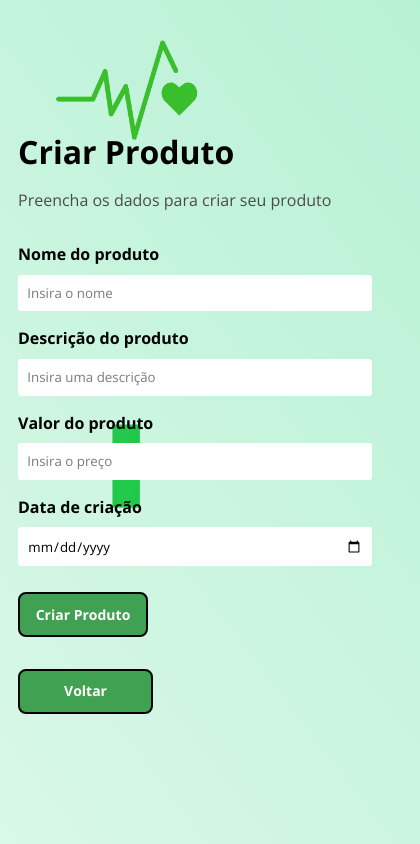
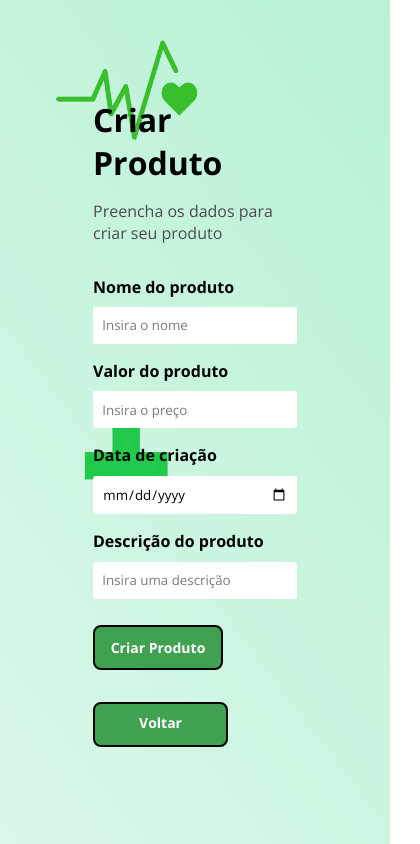
Before and after one commit to Victor87dev/salvus-project, a React (Vite) app in the folder frontend/: page /novo_produto in a window 390 px wide. Shown: the whole page, 420 px wide, since content can reach past the window. Built offline with nearby package versions, Linux system fonts and the light colour scheme.

Commit message:
perf: responsividade produto

```diff
--- a/frontend/src/components/pages/NewProduct/NewProduct.css
+++ b/frontend/src/components/pages/NewProduct/NewProduct.css
@@ -15,3 +15,15 @@
 .newproject_container p {
     color: #4b4b4b;
 }
+
+@media screen and (max-width: 470px){
+   .newproject_container{
+    width: 400px;
+   }
+}
+
+@media screen and (max-width: 420px){
+    .newproject_container{
+        width: 300px;
+       }
+}
--- a/frontend/src/components/pages/Product/ProductCard.css
+++ b/frontend/src/components/pages/Product/ProductCard.css
@@ -93,7 +93,7 @@
 }
 .product_card_actions a,
 .product_card_actions button{
- padding: .6em 1em;
+ padding: .4em;
  font-size: .8em;
 }
 .product_card_actions{
@@ -106,6 +106,10 @@
 .product_card_actions button{
  padding: .6em 1em;
  font-size: .6em;
+}
+
+.product_card_actions{
+margin-left: 10px;
 }
 }
 
@@ -140,14 +144,14 @@
 }
 
 .product_card_actions{
-  margin-left: -3px;
+  margin-left: 8px;
 }
 
 }
 
 @media screen and (max-width: 315px){
 .product_card_actions{
-  margin-left: -8px;
+  margin-left: 8px;
 }
 
 }
--- a/frontend/src/components/pages/Product/ProductCard.jsx
+++ b/frontend/src/components/pages/Product/ProductCard.jsx
@@ -21,13 +21,14 @@ const ProductCard = ({id, nome, descricao, preco, DATA, handleRemove})=>{
         <div className="product_card">
             <h4>{nome}</h4>
             <p>
-               <span>Descrição</span> {descricao}
-            </p>
-            <p>
-               <span>Preço</span> R${preco}
+            <span>Preço</span> R${preco}
             </p>
             <p>
                <span>Data</span> {formatDate(DATA)}
+            </p>
+            <p>
+
+               <span>Descrição</span> {descricao}
             </p>
             <div className="product_card_actions">
                 <Link to={`/editar_produto/${id}`}>
--- a/frontend/src/components/pages/Product/ProductForm.css
+++ b/frontend/src/components/pages/Product/ProductForm.css
@@ -6,3 +6,17 @@
 .macro{
     margin-top: 10px;
 }
+
+.desc_area{
+    display: flex;
+    flex-direction: column;
+    gap: 10px;;
+}
+
+textarea{
+    border: none;
+}
+
+label{
+    font-weight: bold;
+}
--- a/frontend/src/components/pages/Product/ProductForm.jsx
+++ b/frontend/src/components/pages/Product/ProductForm.jsx
@@ -3,6 +3,7 @@ import "./ProductForm.css"
 import Input from "../../Form/Input"
 import SubmitButton from "../../Form/SubmitButton"
 import Message from "../../layout/Message"
+import TextArea from "../../Form/TextArea"
 
 const ProductForm = ({ handleSubmit, btnText, productData})=>{
 
@@ -22,6 +23,7 @@ const ProductForm = ({ handleSubmit, btnText, productData})=>{
   const submit = (e)=>{
     if(product.nome === undefined || product.descricao === undefined || product.preco === undefined || product.DATA === undefined || product.nome === '' || product.descricao === '' || product.preco === '' || product.DATA === ''){
       e.preventDefault()
+      console.log(product.descricao)
       setMessage('Informações incompletas, certifique-se de completar as informações!')
       setType('error')
       console.log('meu erro')
@@ -43,15 +45,13 @@ const ProductForm = ({ handleSubmit, btnText, productData})=>{
     setProduct({ ...product, [e.target.name]: e.target.value})
   }
 
-
-
   return(<>
   {message && <Message type={type} msg={message}/>}
     <form onSubmit={submit} className="form">
         <Input type="text" text="Nome do produto" name="nome" placeholder={product.nome === "" ? "Insira o novo nome" : "Insira o nome"} handleOnChange={handleChange} value={product.nome}/>
-        <Input type="text" text="Descrição do produto" name="descricao" placeholder={product.descricao === "" ? "Insira uma nova descrição" : "Insira uma descrição"} handleOnChange={handleChange} value={product.descricao}/>
         <Input type="number" text="Valor do produto" name="preco" placeholder={product.preco === null ? "Insira o novo preço" : "Insira o preço"} handleOnChange={handleChange} value={product.preco}/>
         <Input type="date" text="Data de criação" name="DATA" placeholder="Insira a data" handleOnChange={handleChange} value={product.DATA}/>
+        <Input type="text" text="Descrição do produto" name="descricao" placeholder={product.descricao === "" ? "Insira uma nova descrição" : "Insira uma descrição"} handleOnChange={handleChange} value={product.descricao}/>
         <SubmitButton text={btnText}/>
     </form>
   </>
```
